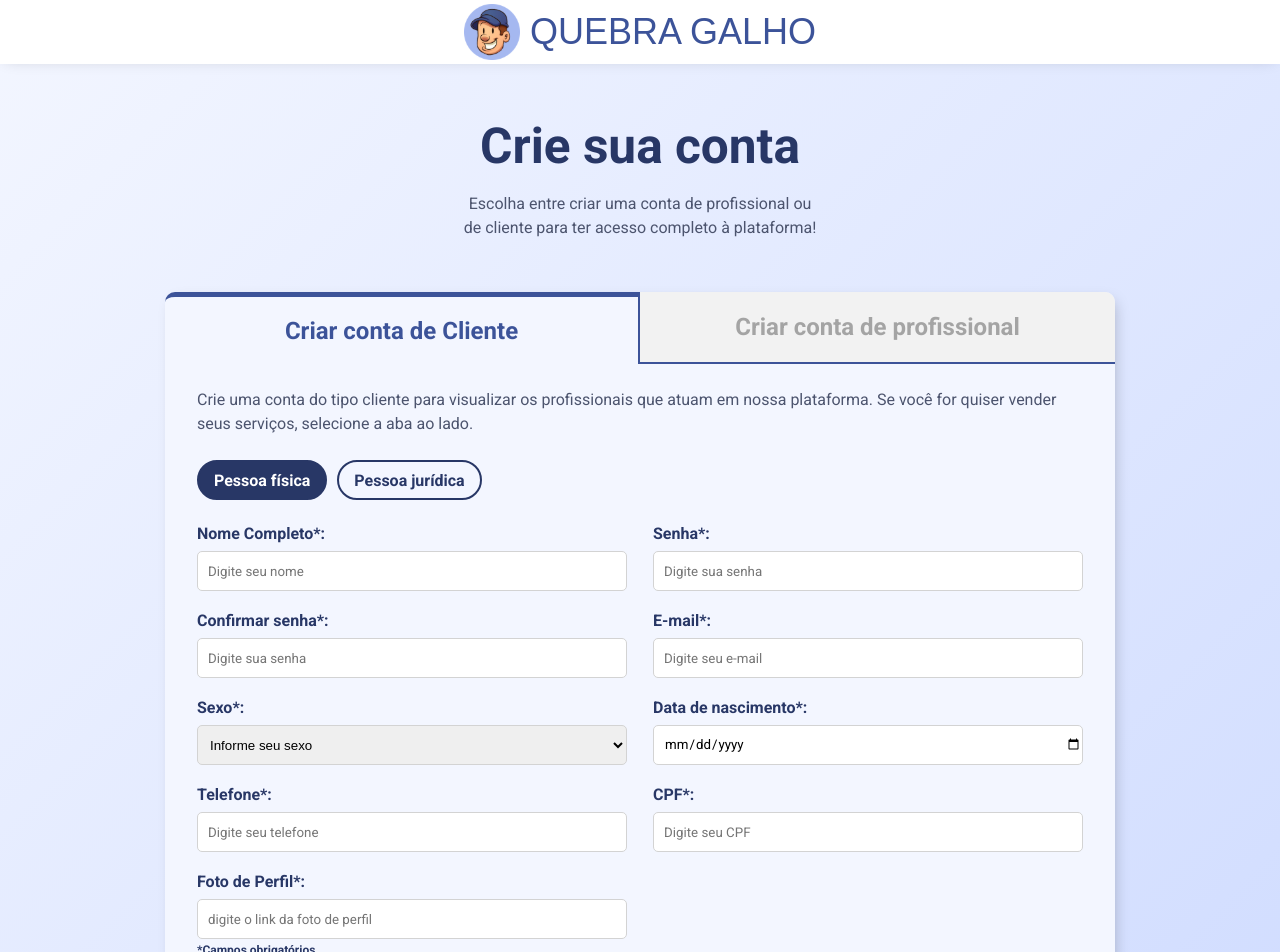
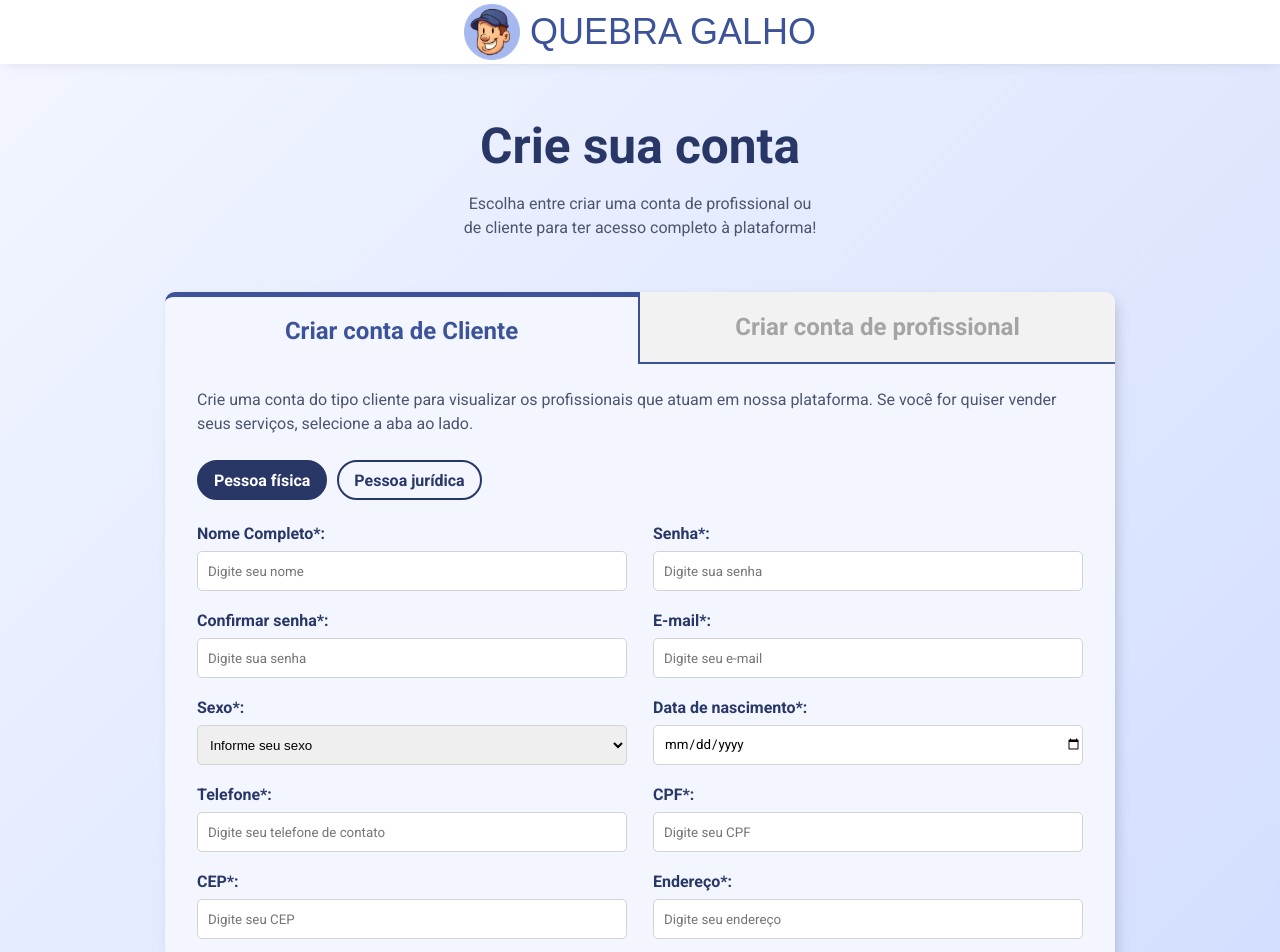
Before and after one commit to gabbrieu/QuebraGalho, a Next.js app in the folder frontend/quebragalho-site/: page /criar-usuario in a window 1280 px wide. Shown: the top 952 px of the page. Built offline with nearby package versions, Linux system fonts and the light colour scheme.

Commit message:
masks created in the user creation form

```diff
--- a/frontend/quebragalho-site/package.json
+++ b/frontend/quebragalho-site/package.json
@@ -9,15 +9,17 @@
     "lint": "next lint"
   },
   "dependencies": {
+    "@types/react-input-mask": "^3.0.1",
     "axios": "^0.22.0",
     "next": "11.0.1",
     "react": "17.0.2",
     "react-dom": "17.0.2",
+    "react-input-mask": "^2.0.4",
     "sass": "^1.37.3"
   },
   "devDependencies": {
     "@types/node": "^16.4.10",
-    "@types/react": "^17.0.15",
+    "@types/react": "^17.0.30",
     "@types/react-dom": "^17.0.9",
     "eslint": "7.32.0",
     "eslint-config-next": "11.0.1",
--- a/frontend/quebragalho-site/src/pages/criar-usuario.tsx
+++ b/frontend/quebragalho-site/src/pages/criar-usuario.tsx
@@ -2,47 +2,18 @@ import axios from 'axios';
 import React, { useState } from 'react';
 import { MenuLoginCreate } from '../components/MenuLoginCreate';
 import styles from '../styles/pages/Criarusuario.module.scss';
-
-type Client = {
-  name: string; // juntar com sobrenome
-  password: string;
-  confirmPassword: string;
-  email: string;
-  birthDate: string;
-  phone: string;
-  cpf?: string;
-  cnpj?: string;
-  cep: string;
-  address: string;
-  imageProfile: string;
-
-  //status mandar sempre true
-};
-
-type Professional = {
-  name: string; // juntar com sobrenome
-  password: string;
-  confirmPassword: string;
-  email: string;
-  birthDate: string;
-  phone: string;
-  cpf?: string;
-  cnpj?: string;
-  cep: string;
-  address: string;
-  imageProfile: string;
-  linkedin?: string;
-  mainProfession: string;
-  aboutMe: string;
-};
+import MaskedInput from '../utils/MaskedInput';
 
 const urlCustomer = 'http://localhost:3001/customer';
 const urlWorker = 'http://localhost:3001/worker';
 
 export default function Criarusuario() {
-  // eslint-disable-next-line react-hooks/rules-of-hooks
   const [abaSelecionada, setAbaSelecionada] = useState(0);
   const [abaPessoa, setAbaPessoa] = useState(0);
+  const [cpf, setCPF] = useState('');
+  const [cnpj, setCNPJ] = useState('');
+  const [cep, setCEP] = useState('');
+  const [phone, setPhone] = useState('');
 
   const [data, setData] = useState({
     name: '',
@@ -51,10 +22,6 @@ export default function Criarusuario() {
     gender: '',
     email: '',
     birthDate: '',
-    phone: '',
-    cpf: '',
-    cnpj: '',
-    cep: '',
     address: '',
     imageProfile: '',
     linkedin: '',
@@ -72,18 +39,18 @@ export default function Criarusuario() {
   async function onSubmit() {
     event.preventDefault();
     if (abaSelecionada === 0) {
-      if (abaPessoa === 0) {
-        // conta com cpf
       const request = await axios.post(
         urlCustomer,
         {
           fullName: data.name,
           password: data.password,
           gender: data.gender.toLowerCase(),
-            document: data.cpf,
-            cellPhone: data.phone,
-            birth_date: data.birthDate,
+          document: abaPessoa === 0 ? cpf : cnpj,
+          cellPhone: phone,
+          birthDate: data.birthDate,
           email: data.email,
+          cep: cep,
+          address: data.address,
           status: true,
         },
         {
@@ -96,23 +63,25 @@ export default function Criarusuario() {
       );
 
       console.log(request);
-      }
+
       //conta cliente
     } else {
-      if (abaPessoa === 0) {
       const request = await axios.post(
         urlWorker,
         {
           fullName: data.name,
           password: data.password,
           gender: data.gender,
-            document: data.cpf,
-            cellPhone: data.phone,
-            birth_date: data.birthDate,
+          mainProfession: data.mainProfession,
+          document: abaPessoa === 0 ? cpf : cnpj,
+          cellPhone: phone,
+          birthDate: data.birthDate,
           email: data.email,
-            available: data.aboutMe,
-            //linkedIn: data.linkedin,
-            photo_url: data.imageProfile,
+          description: data.aboutMe,
+          linkedIn: data.linkedin,
+          photoUrl: data.imageProfile,
+          cep: cep,
+          address: data.address,
           status: true,
         },
         {
@@ -124,7 +93,6 @@ export default function Criarusuario() {
         }
       );
       console.log(request.status);
-      }
     }
   }
 
@@ -284,45 +252,45 @@ export default function Criarusuario() {
                 </div>
                 <div className={styles.inputLabel}>
                   <label> Telefone*: </label>
-                  <input
-                    onChange={(e) => handle(e)}
-                    id='phone'
-                    value={data.phone}
-                    placeholder='Digite seu telefone'
-                    required
-                    type='text'
+                  <MaskedInput
+                    mask='(99)99999-9999'
+                    value={phone}
+                    placeholder='Digite seu telefone de contato'
+                    onChange={(event) => setPhone(event.target.value)}
                   />
                 </div>
                 <div className={styles.inputLabel}>
+                  {console.log(cpf)}
                   {abaPessoa === 0 ? (
                     <>
                       <label> CPF*: </label>
-                      <input
-                        onChange={(e) => handle(e)}
-                        id='cpf'
-                        value={data.cpf}
+                      <MaskedInput
+                        mask='999.999.999-99'
+                        value={cpf}
                         placeholder='Digite seu CPF'
-                        required
-                        type='text'
+                        onChange={(event) => setCPF(event.target.value)}
                       />
                     </>
                   ) : (
                     <>
                       <label> CNPJ*: </label>
-                      <input
-                        onChange={(e) => handle(e)}
-                        id='cnpj'
-                        value={data.cnpj}
+                      <MaskedInput
+                        mask='99.999.999/9999-99'
+                        value={cnpj}
                         placeholder='Digite seu CNPJ'
-                        required
-                        type='text'
+                        onChange={(event) => setCNPJ(event.target.value)}
                       />
                     </>
                   )}
                 </div>
-                {/* <div className={styles.inputLabel}>
+                <div className={styles.inputLabel}>
                   <label> CEP*: </label>
-                  <input placeholder='Digite seu cpf' required type='text' />
+                  <MaskedInput
+                    mask='99.999-999'
+                    value={cep}
+                    placeholder='Digite seu CEP'
+                    onChange={(event) => setCEP(event.target.value)}
+                  />
                 </div>
                 <div className={styles.inputLabel}>
                   <label> Endereço*: </label>
@@ -334,7 +302,7 @@ export default function Criarusuario() {
                     required
                     type='text'
                   />
-                </div> */}
+                </div>
                 <div className={styles.inputLabel}>
                   <label>Foto de Perfil*: </label>
                   <input
@@ -364,10 +332,6 @@ export default function Criarusuario() {
                   <>
                     <div className={styles.inputLabel}>
                       <label> Linkedin: </label>
-                      <input placeholder='Digite seu Linkedin' type='text' />
-                    </div>
-                    <div className={styles.inputLabel}>
-                      <label> Profissão principal*: </label>
                       <input
                         onChange={(e) => handle(e)}
                         id='linkedin'
@@ -378,12 +342,23 @@ export default function Criarusuario() {
                       />
                     </div>
                     <div className={styles.inputLabel}>
+                      <label> Profissão principal*: </label>
+                      <input
+                        onChange={(e) => handle(e)}
+                        id='mainProfession'
+                        value={data.mainProfession}
+                        placeholder='Digite sua profissão principal'
+                        required
+                        type='text'
+                      />
+                    </div>
+                    <div className={styles.inputLabel}>
                       <label> Escreva um pouco sobre você*: </label>
                       <textarea
                         onChange={(e) => handle(e)}
                         id='aboutMe'
                         value={data.aboutMe}
-                        placeholder='Descreva suas principais características e pontos positivos. Fale um pouco sobre o motivo pelo qual alguém deveria contratar seus serviços '
+                        placeholder='Descreva suas principais características e pontos positivos. Fale um pouco sobre o motivo pelo qual alguém deveria contratar seus serviços. Deixe claro seus horarios disponíveis para trabalho e os outros serviços que presta se houver, além de sua profissão principal'
                         required
                       ></textarea>
                     </div>
--- /dev/null
+++ b/frontend/quebragalho-site/src/utils/MaskedInput.tsx
@@ -0,0 +1,27 @@
+import InputMask from 'react-input-mask';
+
+const onlyNumbers = (str) => str.replace(/[^0-9]/g, '');
+
+const MaskedInput = ({ value, onChange, mask, placeholder }) => {
+  function handleChange(event) {
+    onChange({
+      ...event,
+      target: {
+        ...event.target,
+        value: onlyNumbers(event.target.value),
+      },
+    });
+  }
+
+  return (
+    <InputMask
+      mask={mask}
+      value={value}
+      onChange={handleChange}
+      placeholder={placeholder}
+      required
+    />
+  );
+};
+
+export default MaskedInput;
--- a/frontend/quebragalho-site/tsconfig.json
+++ b/frontend/quebragalho-site/tsconfig.json
@@ -22,7 +22,7 @@
     "next-env.d.ts",
     "**/*.ts",
     "**/*.tsx"
-  ],
+, "src/utils/MaskedInput.tsx"  ],
   "exclude": [
     "node_modules"
   ]
```
Also changed, not shown: 1 other file (tests, documents, lock files or other folders). Lines whose indentation alone changed are shown as unchanged.
